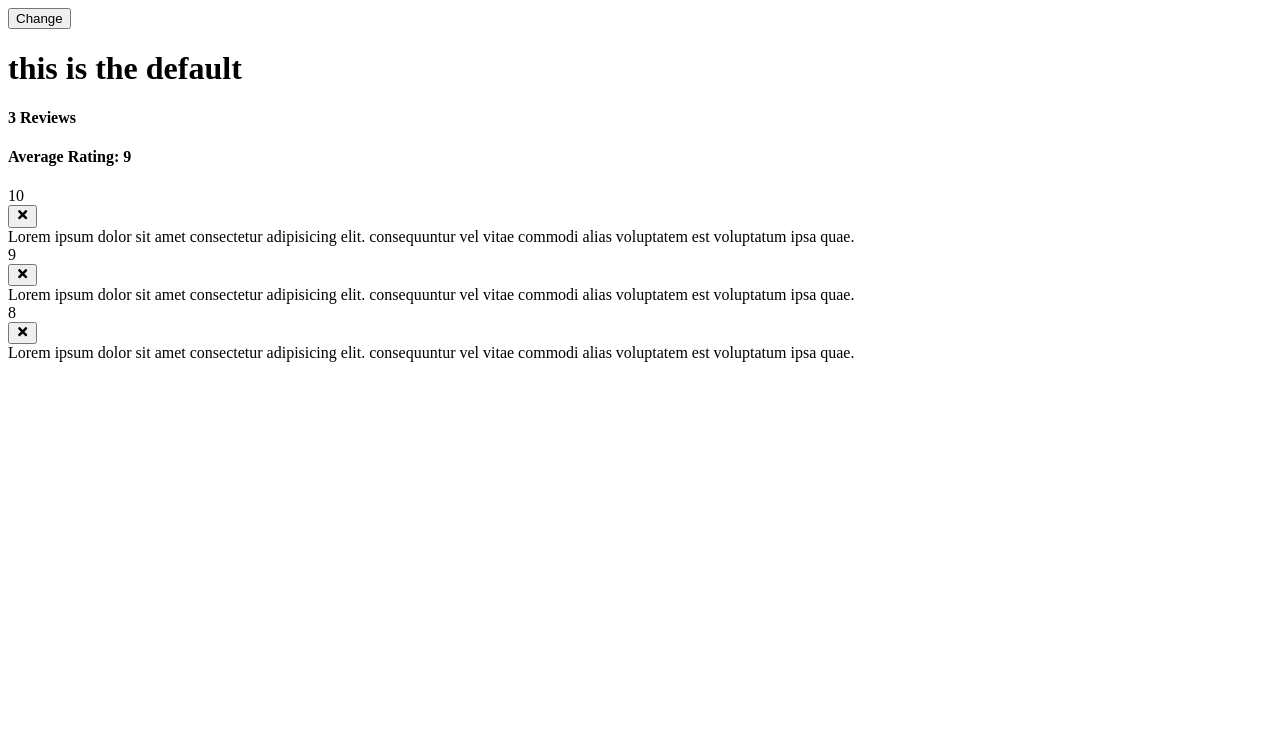
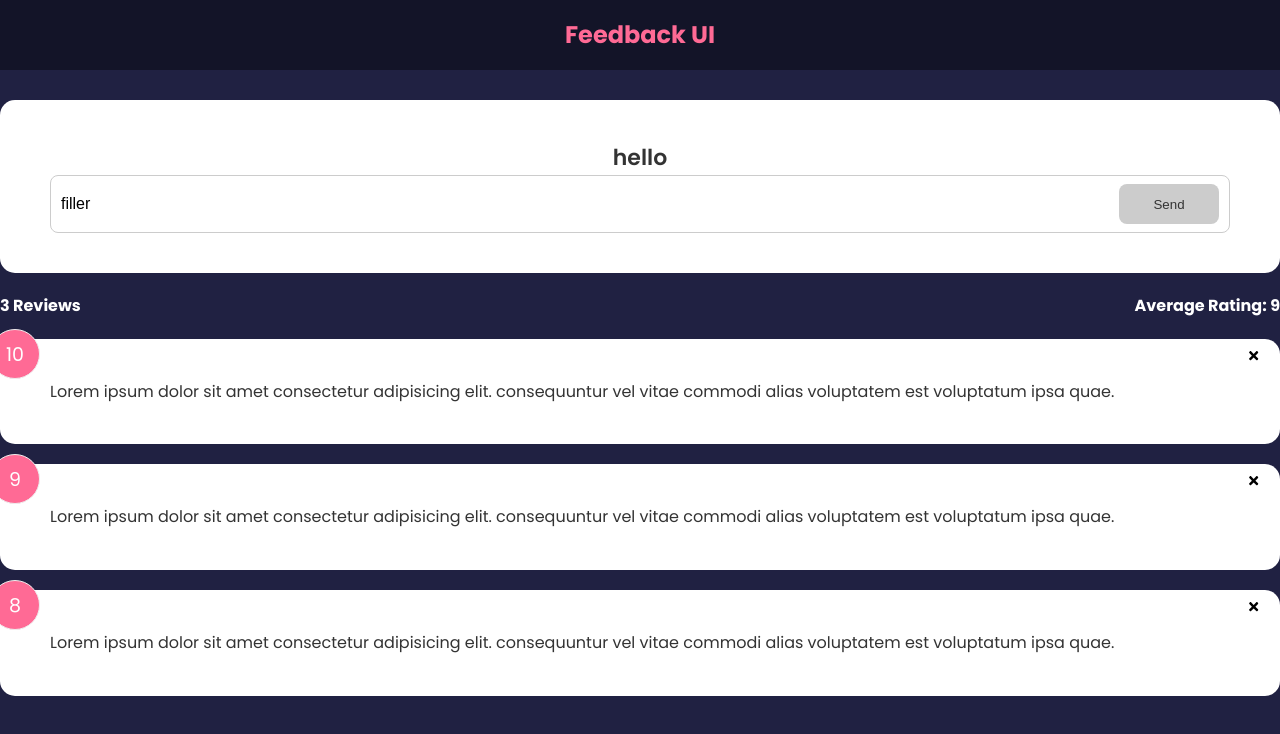
Before and after one commit to Dustin1386/react-tutorial-traversy, a React (Create React App) app: page / in a window 1280 px wide. Shown: the top 734 px of the page. Built offline with nearby package versions, Linux system fonts and the light colour scheme.

Commit message:
added some validation

```diff
--- a/src/App.js
+++ b/src/App.js
@@ -1,4 +1,5 @@
 import { useState } from "react"
+import FeedbackForm from "./components/FeedbackForm"
 import FeedBackList from "./components/FeedBackList"
 import FeedbackStats from "./components/FeedbackStats"
 import Headers from "./components/Headers"
@@ -16,7 +17,11 @@ function App() {
 
     return (
         <>
-        <Headers />
+        <Headers  />
+        <div className="container">
+
+        </div>
+        <FeedbackForm />
         <FeedbackStats feedback={feedback} />
         <FeedBackList feedback={feedback}
         handleDelete={deleteFeedback}
--- /dev/null
+++ b/src/components/FeedbackForm.js
@@ -0,0 +1,27 @@
+import {useState} from 'react'
+import Button from './shared/Button'
+import Card from './shared/Card'
+function FeedbackForm() {
+    const [text, setText] = useState('filler')
+    const [btnDisabled, setBtnDisabled] = useState(true)
+    const [message, setMessage] = useState('')
+
+
+    const handleTextChange = (e) =>{
+        setText(e.target.value)
+    }
+  return (
+    <Card>
+        <form>
+            <h2>hello</h2>
+            <div className='input-group'>
+                <input value={text} onChange={handleTextChange} type='text' placeholder='write'/>
+                <Button type='submit' isDisabled={btnDisabled}>Send</Button>
+            </div>
+            {message && <div className='message'>{message}</div>}
+        </form>
+    </Card>
+  )
+}
+
+export default FeedbackForm
--- a/src/components/FeedbackStats.js
+++ b/src/components/FeedbackStats.js
@@ -11,7 +11,7 @@ function FeedbackStats({item, feedback}) {
   return (
     <div className='feedback-stats'>
         <h4>{feedback.length} Reviews</h4>
-        <h4>Average Rating: {ratingAverage}</h4>
+        <h4>Average Rating: {isNaN(ratingAverage) ? 0 : ratingAverage}</h4>
     </div>
   )
 }
--- a/src/components/Feedbackitem.js
+++ b/src/components/Feedbackitem.js
@@ -1,6 +1,7 @@
 import React from 'react'
 import { FaTimes } from 'react-icons/fa'
 import Card from './shared/Card'
+import PropTypes from 'prop-types'
 
 function Feedbackitem({item, handleDelete}) {
 
@@ -15,5 +16,8 @@ function Feedbackitem({item, handleDelete}) {
       </Card>
     )
 }
+Feedbackitem.propTypes = {
+  item: PropTypes.object.isRequired,
+}
 
 export default Feedbackitem
--- a/src/components/Headers.js
+++ b/src/components/Headers.js
@@ -1,18 +1,30 @@
-import React, { useState } from 'react'
+import PropTypes from "prop-types"
 
-function Headers() {
-    const [headerText, setHeader] = useState('this is the default')
-    console.log({headerText})
-    const changeHeader = () => {
-      setHeader('bob')
+function Headers({ text, bgColor, textColor }) {
+  const headerStyles = {
+    backgroundColor: bgColor,
+    color: textColor,
   }
+
   return (
-      <header>
-        <button onClick={changeHeader}>Change</button>
-   <h1>{headerText} </h1>
-      </header>
-
+    <header style={headerStyles}>
+      <div className='container'>
+          <h2>{text}</h2>
+      </div>
+    </header>
   )
 }
 
+Headers.defaultProps = {
+  text: "Feedback UI",
+  bgColor: "rgba(0,0,0,0.4)",
+  textColor: "#ff6a95",
+}
+
+Headers.propTypes = {
+  text: PropTypes.string,
+  bgColor: PropTypes.string,
+  textColor: PropTypes.string,
+}
+
 export default Headers
--- /dev/null
+++ b/src/components/shared/Button.js
@@ -0,0 +1,26 @@
+import React from 'react'
+import PropTypes from 'prop-types'
+function Button({ children, version, type, isDisabled }) {
+  return (
+    <button type={type} disabled={isDisabled} className={`btn btn-${version}`}>
+        {children}
+    </button>
+  )
+}
+
+Button.defaultProps = {
+    version: 'primary',
+    type: 'button',
+    isDisabled: false
+}
+
+Button.propTypes = {
+    children: PropTypes.node.isRequired,
+    version: PropTypes.string,
+    type: PropTypes.string,
+    isDisabled: PropTypes.bool,
+
+
+}
+
+export default Button
--- /dev/null
+++ b/src/index.css
@@ -0,0 +1,230 @@
+@import url('https://fonts.googleapis.com/css2?family=Poppins:wght@400;600;700&display=swap');
+
+* {
+  box-sizing: border-box;
+  margin: 0;
+  padding: 0;
+}
+
+body {
+  font-family: 'Poppins', sans-serif;
+  background-color: #202142;
+  color: #fff;
+  line-height: 1.6;
+}
+
+ul {
+  list-style: none;
+}
+
+.container {
+  max-width: 768px;
+  margin: auto;
+  padding: 0 20px;
+}
+
+header {
+  height: 70px;
+  width: 100%;
+  display: flex;
+  justify-content: space-between;
+  align-items: center;
+  margin-bottom: 30px;
+}
+
+.card {
+  background-color: #fff;
+  color: #333;
+  border-radius: 15px;
+  padding: 40px 50px;
+  margin: 20px 0;
+  position: relative;
+}
+
+.card.reverse {
+  background-color: rgba(0, 0, 0, 0.4);
+  color: #fff;
+}
+
+.card h2 {
+  font-size: 22px;
+  font-weight: 600;
+  text-align: center;
+}
+
+.rating {
+  display: flex;
+  align-items: center;
+  justify-content: space-around;
+  margin: 30px 0 40px;
+}
+
+.rating li,
+.num-display {
+  position: relative;
+  background: #f4f4f4;
+  width: 50px;
+  height: 50px;
+  padding: 10px;
+  text-align: center;
+  border-radius: 50%;
+  font-size: 19px;
+  border: 1px #eee solid;
+  transition: 0.3s;
+}
+
+.rating li label {
+  position: absolute;
+  top: 50%;
+  left: 50%;
+  width: 50px;
+  height: 50px;
+  padding: 10px;
+  border-radius: 50%;
+  transform: translate(-50%, -50%);
+  cursor: pointer;
+}
+
+.rating li:hover,
+.num-display {
+  background: #ff6a95;
+  color: #fff;
+}
+
+[type='radio'] {
+  opacity: 0;
+}
+
+[type='radio']:checked ~ label {
+  background: #ff6a95;
+  color: #fff;
+}
+
+.input-group {
+  display: flex;
+  flex-direction: row;
+  border: 1px solid #ccc;
+  padding: 8px 10px;
+  border-radius: 8px;
+}
+
+input {
+  flex-grow: 2;
+  border: none;
+  font-size: 16px;
+}
+
+input:focus {
+  outline: none;
+}
+
+.feedback-stats {
+  color: #fff;
+  display: flex;
+  justify-content: space-between;
+  align-items: center;
+}
+
+.num-display {
+  position: absolute;
+  top: -10px;
+  left: -10px;
+}
+
+.close,
+.edit {
+  position: absolute;
+  top: 10px;
+  right: 20px;
+  cursor: pointer;
+  background: none;
+  border: none;
+}
+
+.edit {
+  right: 40px;
+}
+
+.btn {
+  color: #fff;
+  border: 0;
+  border-radius: 8px;
+  color: #fff;
+  width: 100px;
+  height: 40px;
+  cursor: pointer;
+}
+
+.btn-primary {
+  background-color: #202142;
+}
+
+.btn-secondary {
+  background: #ff6a95;
+}
+
+.btn:hover {
+  transform: scale(0.98);
+  opacity: 0.9;
+}
+
+.btn:disabled {
+  background-color: #cccccc;
+  color: #333;
+  cursor: auto;
+}
+
+.btn:disabled:hover {
+  transform: scale(1);
+  opacity: 1;
+}
+
+.message {
+  padding-top: 10px;
+  text-align: center;
+  color: rebeccapurple;
+}
+
+/* FIX: Remove position: absolute to keep about icon at the bottom of the
+ * document */
+.about-link {
+  display: flex;
+  justify-content: flex-end;
+}
+
+/* FIX: Remove position: absolute to keep about icon at the bottom of the
+ * document */
+.about-link a {
+  color: #fff;
+  cursor: pointer;
+}
+
+.about-link a:hover {
+  color: #ff6a95;
+}
+
+.about h1 {
+  margin-bottom: 20px;
+}
+
+.about p {
+  margin: 10px 0;
+}
+
+@media (max-width: 600px) {
+  .rating li {
+    margin: 10px 3px;
+  }
+
+  .rating {
+    display: flex;
+    align-items: center;
+    justify-content: center;
+    flex-wrap: wrap;
+    margin: 30px 0 40px;
+  }
+
+  .input-group input {
+    width: 80%;
+  }
+}
--- a/src/index.js
+++ b/src/index.js
@@ -1,5 +1,6 @@
 import React from 'react';
 import ReactDOM from 'react-dom/client';
+import './index.css'
 import App from './App'
 
 const root = ReactDOM.createRoot(document.getElementById('root'))
```
